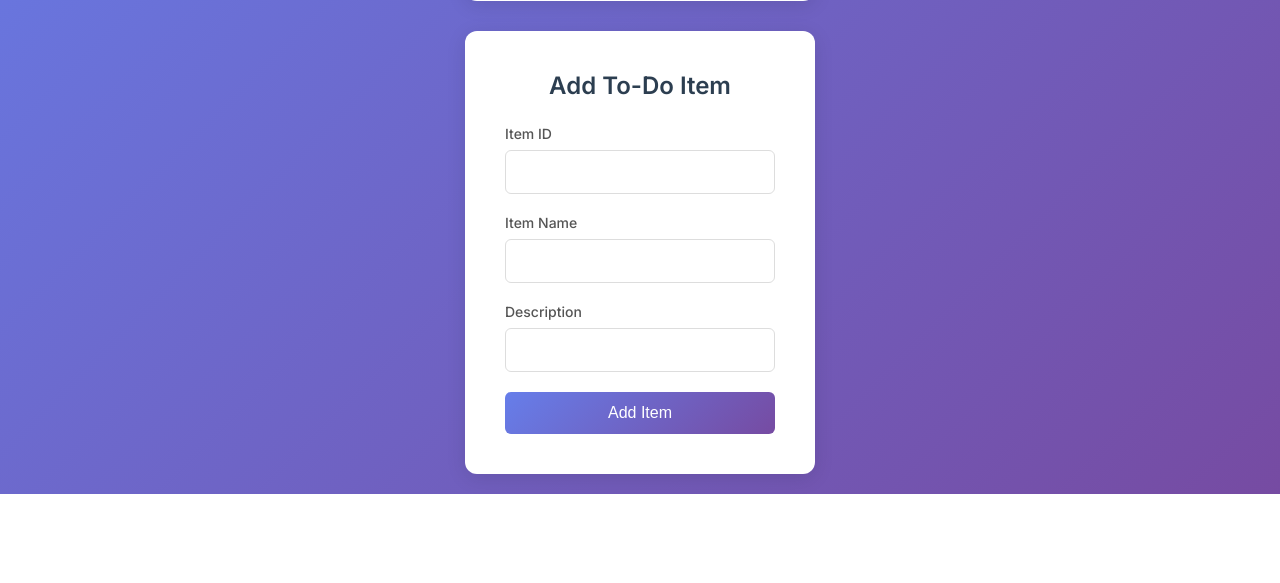
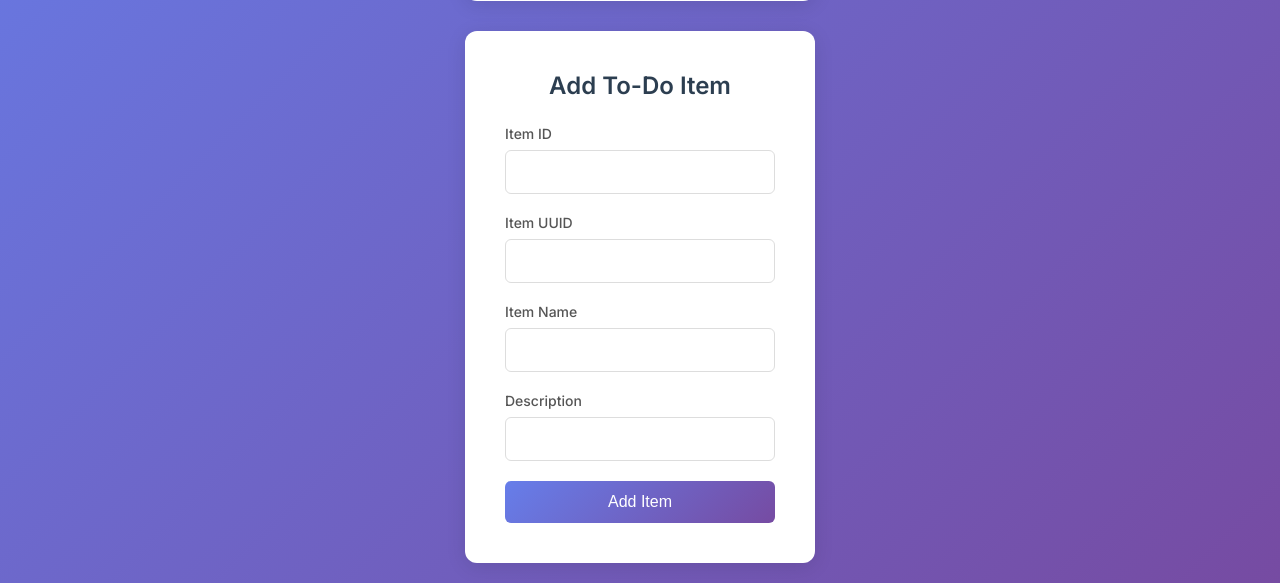
Before and after one commit to SillyCookies-s/git-todo-flask-app, a Flask app: page / in a window 1280 px wide. Shown: the part 373-956 px from the top of the page. Before the commit the page ends 867 px from the top, so only its background shows below. Run offline with Flask 3, Linux system fonts and the light colour scheme.

Commit message:
Added ITEM UUID

```diff
--- a/frontend/templates/index.html
+++ b/frontend/templates/index.html
@@ -29,6 +29,10 @@
           <div class="form-group">
             <label for="itemId">Item ID</label>
             <input type="text" id="itemId" name="itemId" required />
+          </div>
+          <div class="form-group">
+            <label for="itemUUId">Item UUID</label>
+            <input type="text" id="itemUUId" name="itemUUId" required />
           </div>
           <div class="form-group">
             <label for="itemName">Item Name</label>
```
